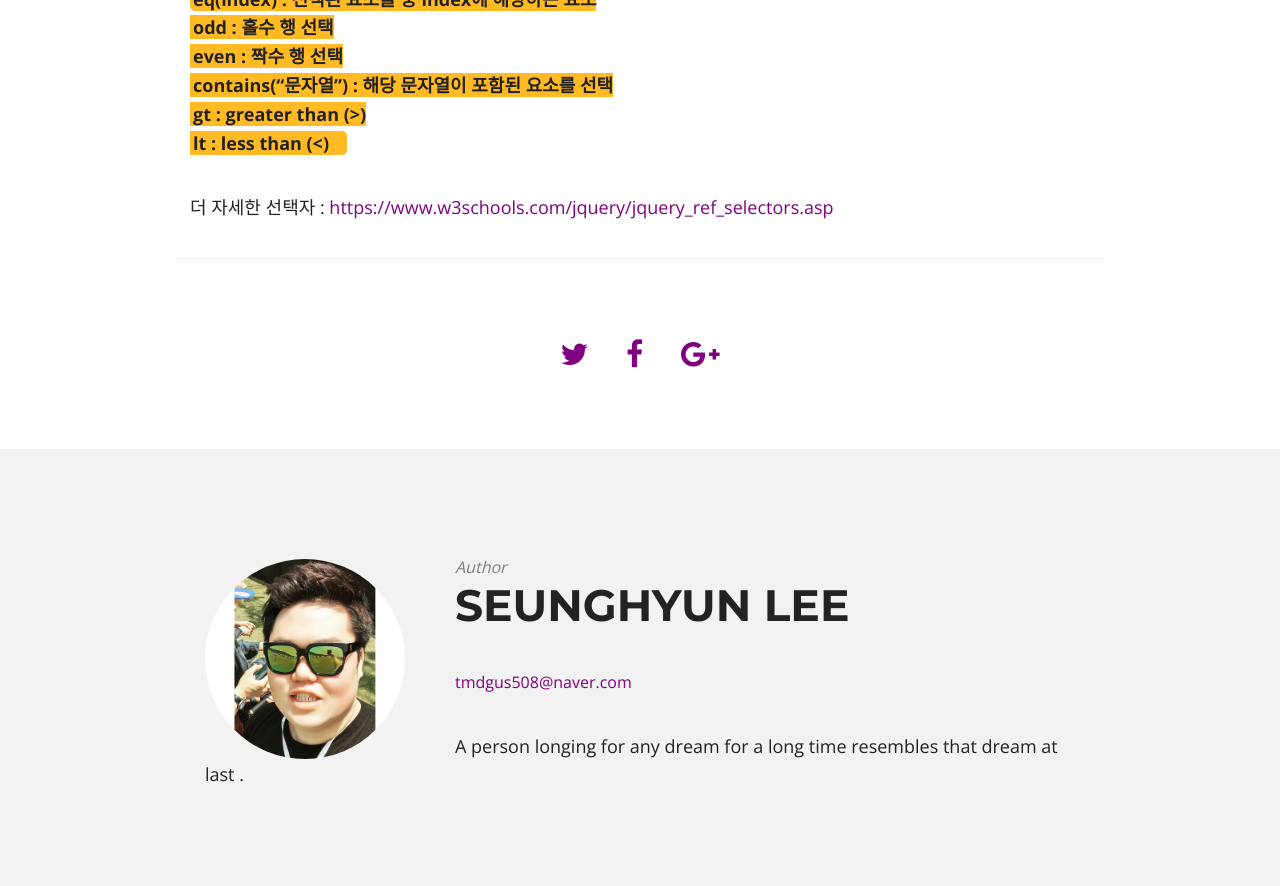
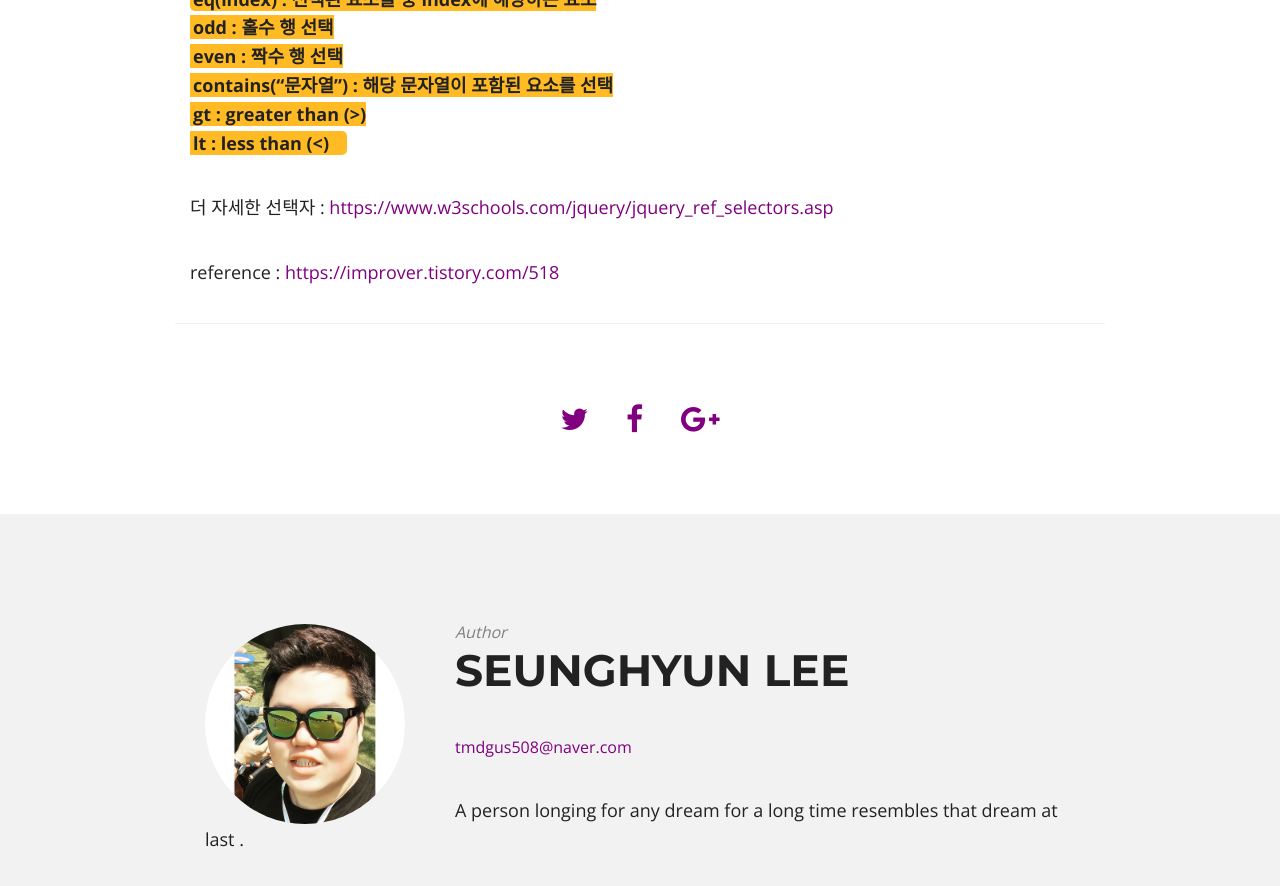
Before and after one commit to lsh58/lsh58.github.io, a Jekyll site: the page built from _posts/2020-03-13-jQuery_기초01.md, in a window 1280 px wide and 900 px high, scrolled down 3048 px. Shown: the top 886 px of the window. Built offline with Jekyll 4.4.1, drawn with Linux system fonts in a browser that asks for light colours; nearby versions of some CDN libraries; comment, search, counter and statistics services are not loaded.

Commit message:
Update 2020-03-13-jQuery_기초01.md

```diff
--- a/_posts/2020-03-13-jQuery_기초01.md
+++ b/_posts/2020-03-13-jQuery_기초01.md
@@ -101,3 +101,5 @@ HTML문서의 목적은 페이지의 구조와 데이터를 표현하는 것입
 <span class="orange">lt<span> : less than (<)
 
 더 자세한 선택자 : <https://www.w3schools.com/jquery/jquery_ref_selectors.asp>
+
+reference : <https://improver.tistory.com/518>
```
